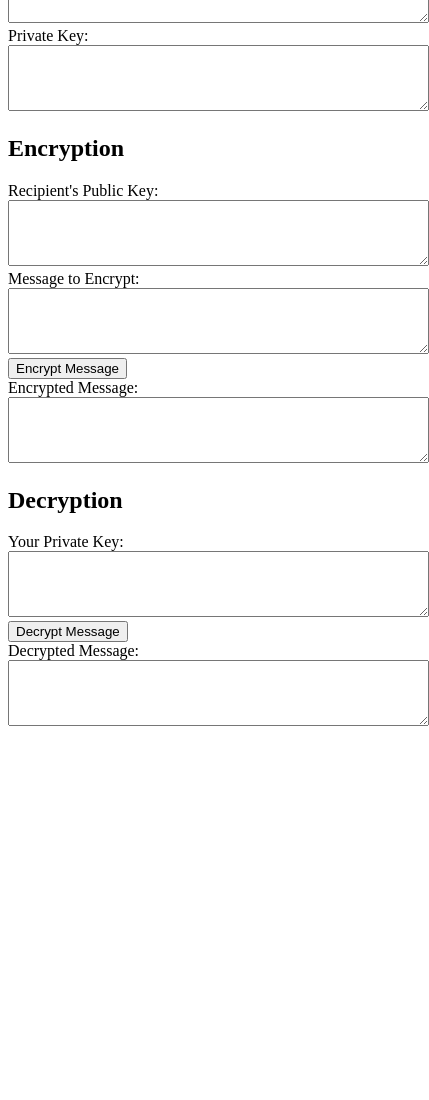
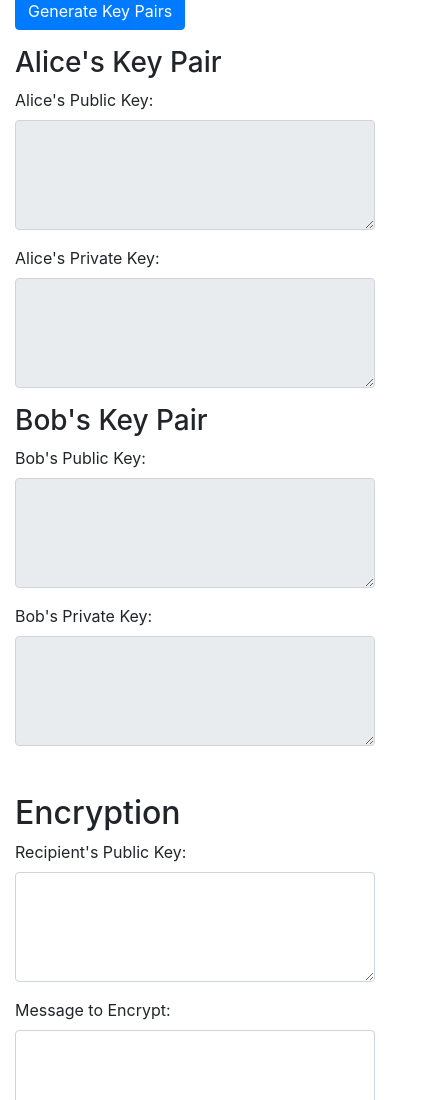
Before and after one commit to viccy2/PublicKey_Encryption_Demo, a plain HTML site: page index.html in a window 390 px wide. Shown: the part 246-1346 px from the top of the page, 429 px wide, since content can reach past the window. Before the commit the page ends 984 px from the top, so only its background shows below. Drawn offline with nearby package versions, Linux system fonts and the light colour scheme.

Commit message:
Added bootstrap for responsive design

```diff
--- a/index.html
+++ b/index.html
@@ -4,47 +4,77 @@
     <meta charset="UTF-8">
     <meta name="viewport" content="width=device-width, initial-scale=1.0">
     <title>Public Key Encryption Demo</title>
+    <!-- Bootstrap CSS -->
+    <link rel="stylesheet" href="https://stackpath.bootstrapcdn.com/bootstrap/4.5.2/css/bootstrap.min.css">
 </head>
 <body>
-    <h1>Public Key Encryption Demo</h1>
+    <div class="container">
+        <h1 class="mt-5">Public Key Encryption Demo</h1>
 
-    <div>
+        <div class="mt-5">
             <h2>Generate Key Pairs</h2>
-        <button onclick="generateKeyPairs()">Generate Key Pairs</button>
-        <div>
-            <label for="publicKey">Public Key:</label>
-            <textarea id="publicKey" rows="4" cols="50" readonly></textarea>
+            <button class="btn btn-primary" onclick="generateKeyPairs()">Generate Key Pairs</button>
+            <div class="mt-3">
+                <h3>Alice's Key Pair</h3>
+                <div class="form-group">
+                    <label for="alicePublicKey">Alice's Public Key:</label>
+                    <textarea class="form-control" id="alicePublicKey" rows="4" readonly></textarea>
                 </div>
-        <div>
-            <label for="privateKey">Private Key:</label>
-            <textarea id="privateKey" rows="4" cols="50" readonly></textarea>
+                <div class="form-group">
+                    <label for="alicePrivateKey">Alice's Private Key:</label>
+                    <textarea class="form-control" id="alicePrivateKey" rows="4" readonly></textarea>
+                </div>
+            </div>
+            <div class="mt-3">
+                <h3>Bob's Key Pair</h3>
+                <div class="form-group">
+                    <label for="bobPublicKey">Bob's Public Key:</label>
+                    <textarea class="form-control" id="bobPublicKey" rows="4" readonly></textarea>
+                </div>
+                <div class="form-group">
+                    <label for="bobPrivateKey">Bob's Private Key:</label>
+                    <textarea class="form-control" id="bobPrivateKey" rows="4" readonly></textarea>
+                </div>
             </div>
         </div>
 
-    <div>
+        <div class="mt-5">
             <h2>Encryption</h2>
+            <div class="form-group">
                 <label for="publicKeyToEncrypt">Recipient's Public Key:</label>
-        <textarea id="publicKeyToEncrypt" rows="4" cols="50"></textarea><br>
+                <textarea class="form-control" id="publicKeyToEncrypt" rows="4"></textarea>
+            </div>
+            <div class="form-group">
                 <label for="messageToEncrypt">Message to Encrypt:</label>
-        <textarea id="messageToEncrypt" rows="4" cols="50"></textarea><br>
-        <button onclick="encryptMessage()">Encrypt Message</button>
-        <div>
+                <textarea class="form-control" id="messageToEncrypt" rows="4"></textarea>
+            </div>
+            <button class="btn btn-primary" onclick="encryptMessage('alicePrivateKey', 'bobPublicKey')">Encrypt Message</button>
+            <div class="mt-3">
                 <label for="encryptedMessage">Encrypted Message:</label>
-            <textarea id="encryptedMessage" rows="4" cols="50" readonly></textarea>
+                <textarea class="form-control" id="encryptedMessage" rows="4" readonly></textarea>
             </div>
         </div>
 
-    <div>
+        <div class="mt-5">
             <h2>Decryption</h2>
+            <div class="form-group">
                 <label for="privateKeyToDecrypt">Your Private Key:</label>
-        <textarea id="privateKeyToDecrypt" rows="4" cols="50"></textarea><br>
-        <button onclick="decryptMessage()">Decrypt Message</button>
-        <div>
+                <textarea class="form-control" id="privateKeyToDecrypt" rows="4"></textarea>
+            </div>
+            <button class="btn btn-primary" onclick="decryptMessage('bobPrivateKey')">Decrypt Message</button>
+            <div class="mt-3">
                 <label for="decryptedMessage">Decrypted Message:</label>
-            <textarea id="decryptedMessage" rows="4" cols="50" readonly></textarea>
+                <textarea class="form-control" id="decryptedMessage" rows="4" readonly></textarea>
+            </div>
         </div>
     </div>
 
+    <!-- Bootstrap JS and jQuery -->
+    <script src="https://code.jquery.com/jquery-3.5.1.slim.min.js"></script>
+    <script src="https://cdn.jsdelivr.net/npm/@popperjs/core@2.5.4/dist/umd/popper.min.js"></script>
+    <script src="https://stackpath.bootstrapcdn.com/bootstrap/4.5.2/js/bootstrap.min.js"></script>
+
+    <!-- Your custom JavaScript -->
     <script src="encryption.js"></script>
 </body>
 </html>
```
Lines whose indentation alone changed are shown as unchanged.
